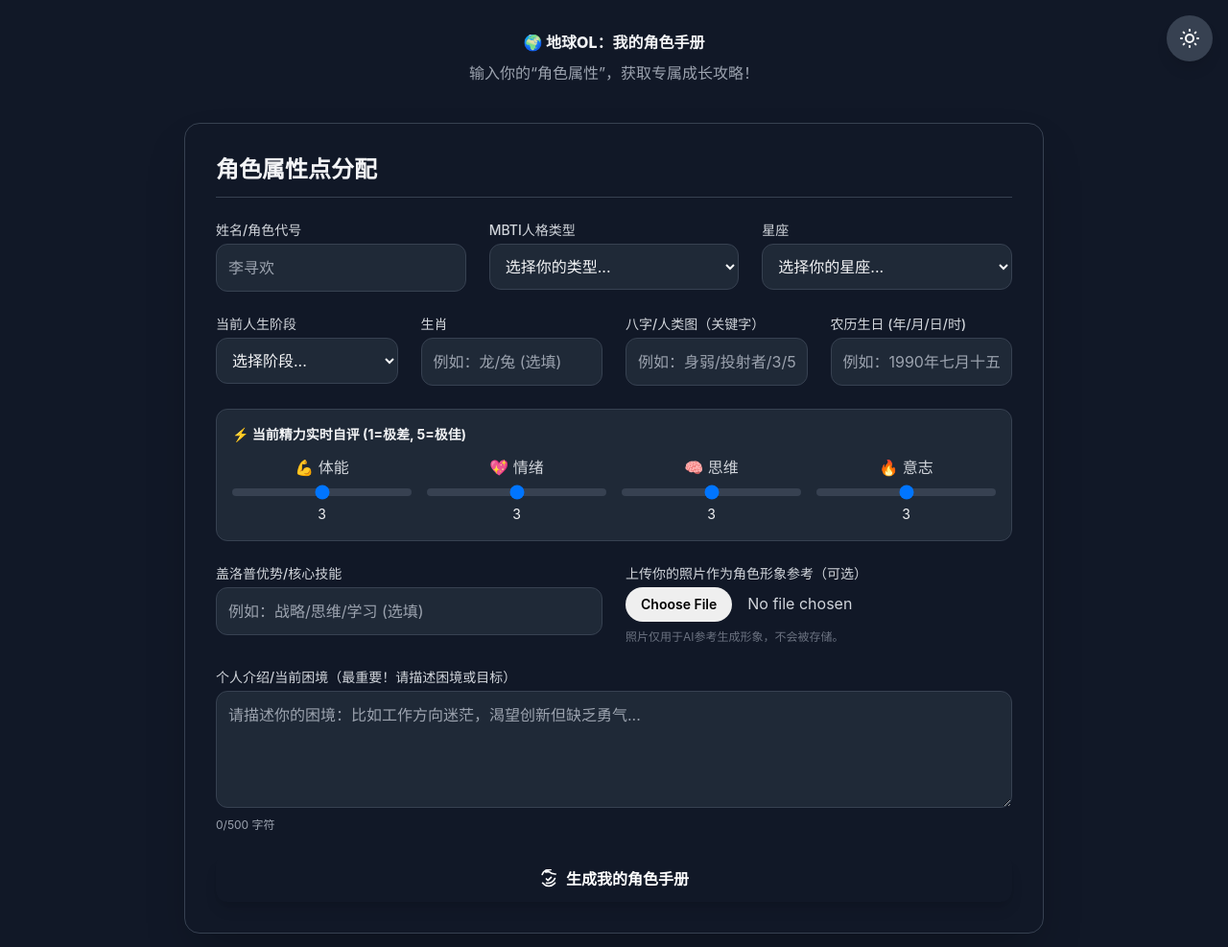
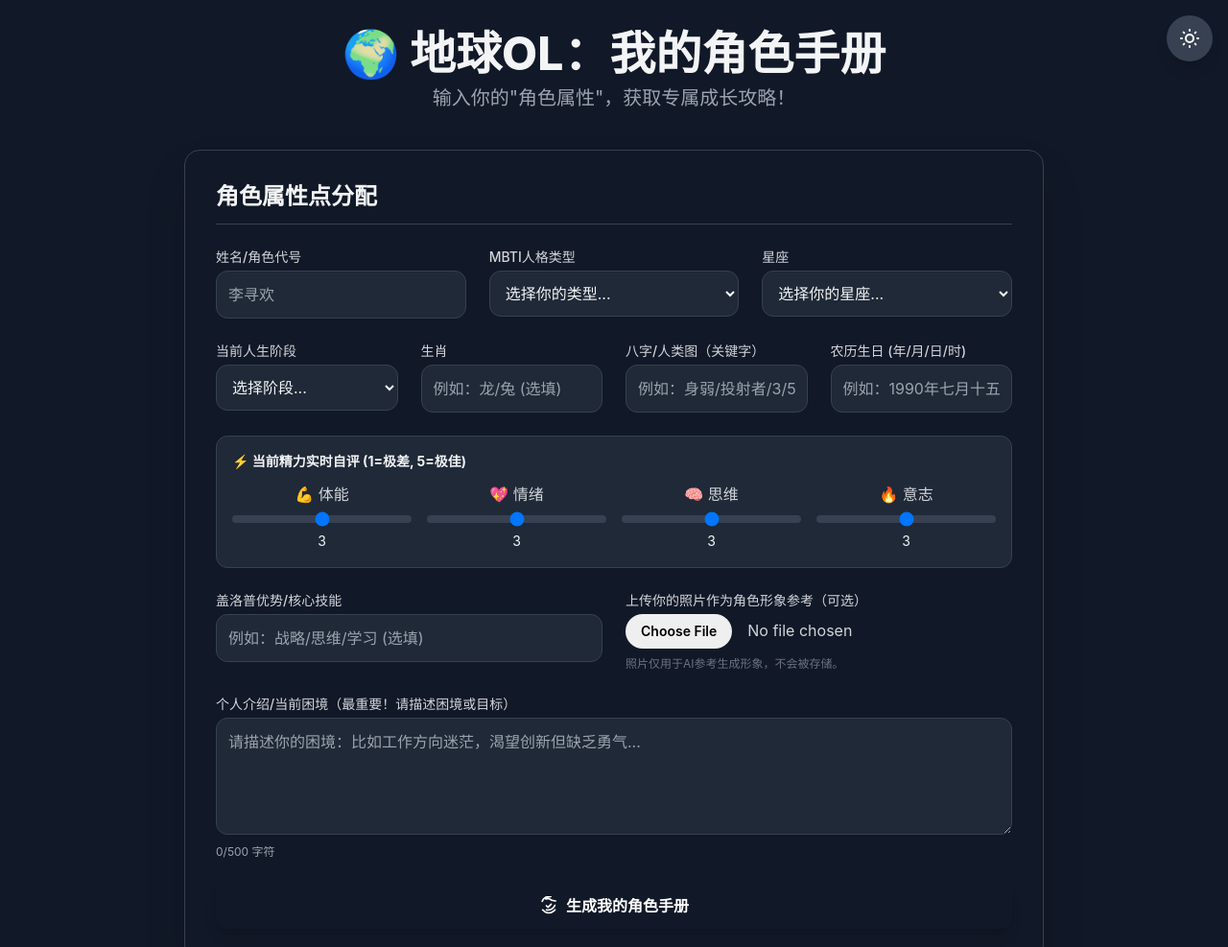
Before and after one commit to cunzailv/rsol, a plain HTML site: page index.html in a window 1280 px wide. Shown: the top 987 px of the page at 96% size. Drawn offline with nearby package versions, Linux system fonts and the light colour scheme.

Commit message:
Update index.html

```diff
--- a/index.html
+++ b/index.html
@@ -34,6 +34,13 @@
             /* FIX: 防止任何元素在 x 轴上溢出，避免布局错乱 */
             overflow-x: hidden;
             transition: background-color 0.3s;
+        }
+
+        /* 修复页面整体样式 */
+        .max-w-4xl {
+            max-width: 56rem;
+            margin-left: auto;
+            margin-right: auto;
         }
         /* 自定义滚动条样式 (深色模式) */
         ::-webkit-scrollbar { width: 8px; }
@@ -148,8 +155,8 @@
 
     <div class="max-w-4xl mx-auto">
         <header class="text-center mb-10">
-            <h1 class="4xl:text-5xl font-extrabold text-primary mb-2">🌍 地球OL：我的角色手册</h1>
-            <p class="xl text-gray-400">输入你的“角色属性”，获取专属成长攻略！</p>
+            <h1 class="text-4xl md:text-5xl font-extrabold text-primary mb-2">🌍 地球OL：我的角色手册</h1>
+            <p class="text-xl text-gray-400">输入你的"角色属性"，获取专属成长攻略！</p>
         </header>
 
         <!-- NEW: 主题切换按钮 -->
@@ -934,7 +941,8 @@
                                     "fit_percentage": { "type": "INTEGER", "description": "适配度百分比 (0-100)。" }
                                 },
                                 "required": ["name", "fit_percentage"]
-                            "fit_percentage": { "type": "INTEGER", "description": "适配度百分比 (0-100)。" }
+                            }, // FIX: Correctly close realistic_persona and add comma before next property
+                            // The redundant "fit_percentage" property was removed in the previous fix.
                         },
                         "required": ["fantasy_role", "realistic_persona"]
                     },
```
